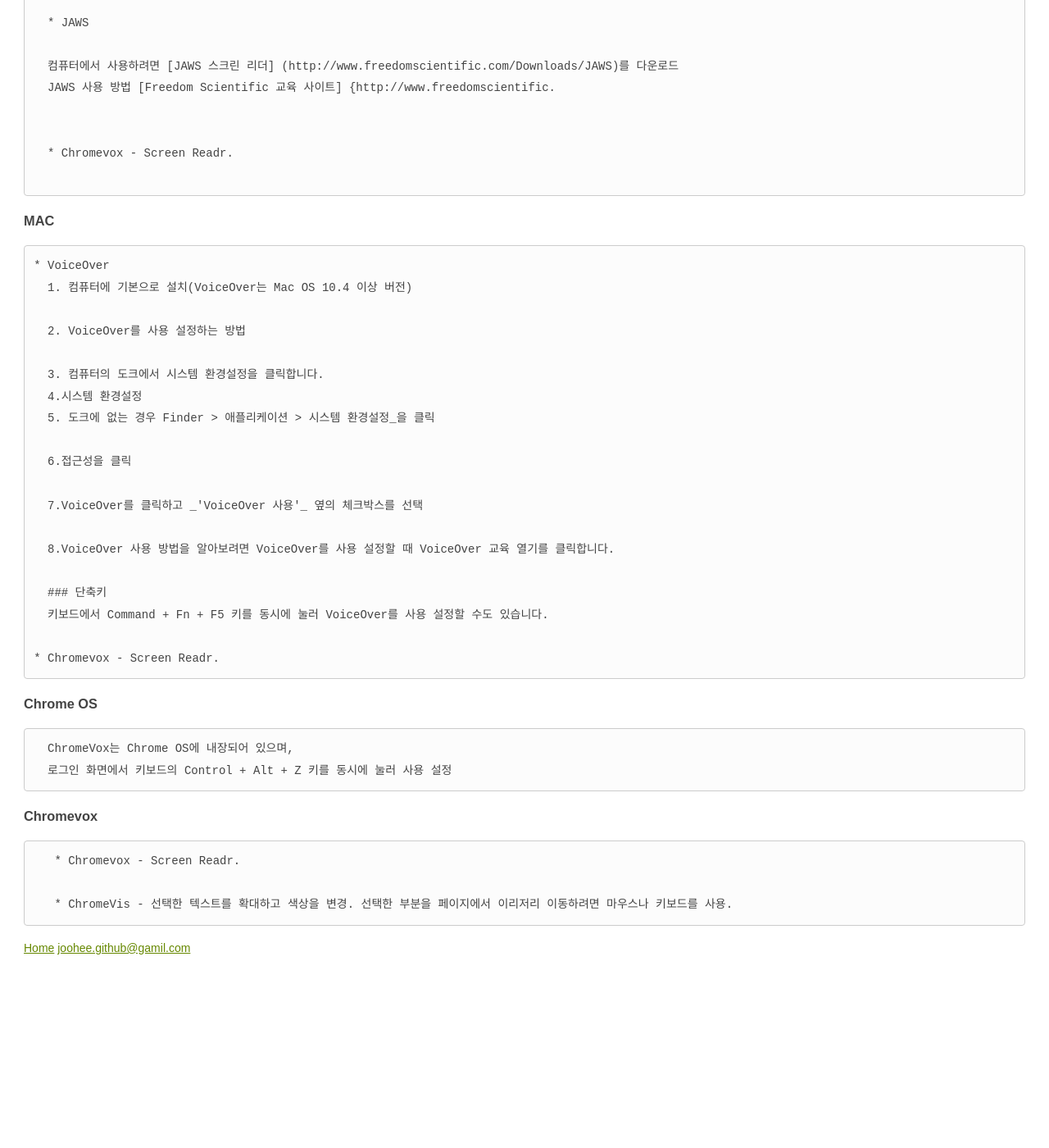
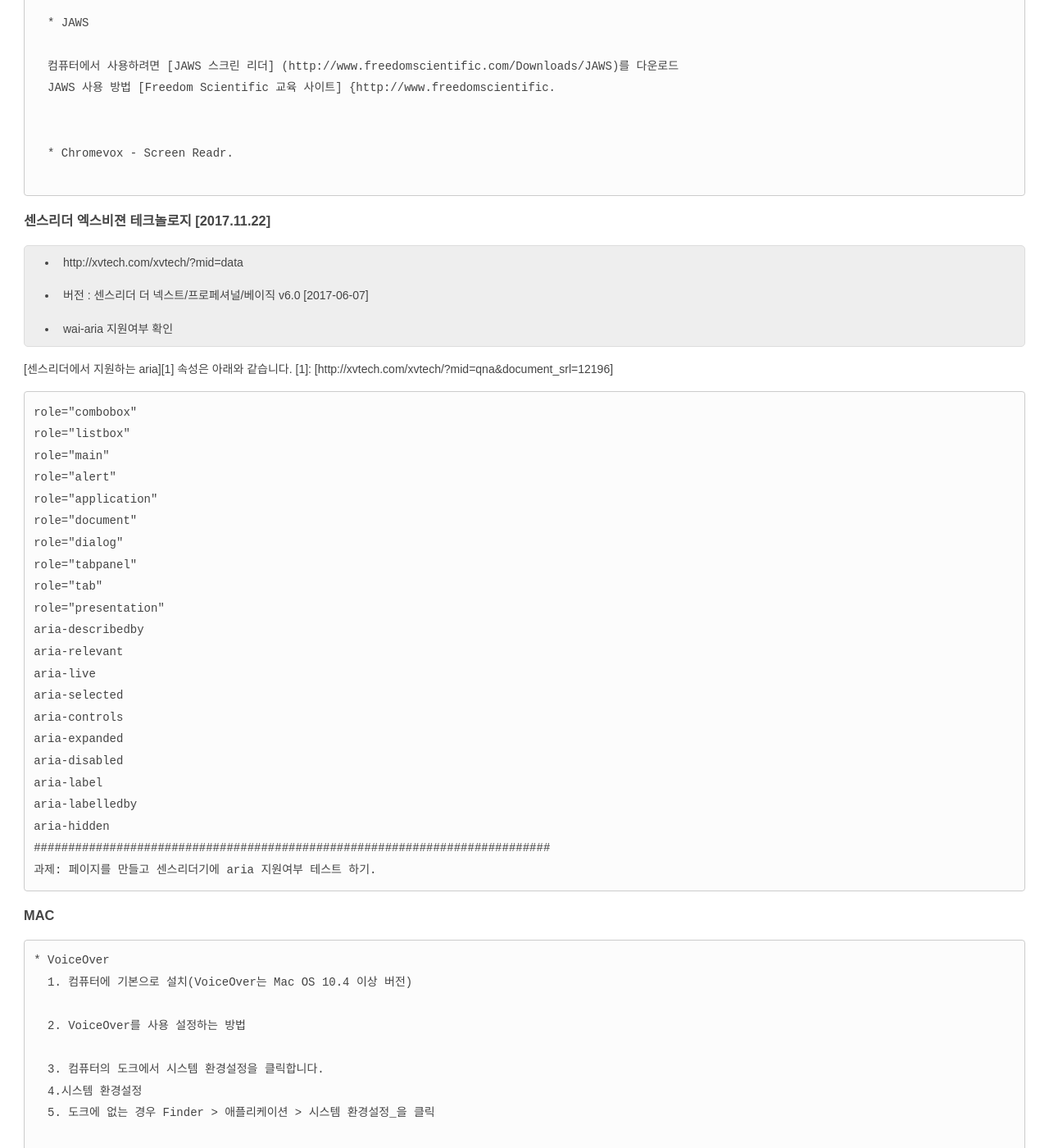
Before and after one commit to joohee-lee/joohee-lee.github.io, a Jekyll site: the page built from _posts/2016-03-23-issue_08.md, in a window 1280 px wide and 1400 px high, scrolled down 700 px. Shown: the whole window at 82% size. Built offline with Jekyll 4.4.1, drawn with Linux system fonts in a browser that asks for light colours; before the commit the page ends 1877 px from its top, so only the background shows below that.

Commit message:
센스리더 관련 내용 Update

```diff
--- a/_posts/2016-03-23-issue_08.md
+++ b/_posts/2016-03-23-issue_08.md
@@ -1,6 +1,6 @@
 ---
 layout : post
-title :  Screen Reader
+title :  Screen Reader [ update. 2017.11.22]
 categories:
 - issue
 ---
@@ -58,6 +58,41 @@
 
 ~~~
 
+
+### 센스리더 엑스비젼 테크놀로지 [2017.11.22]
+- http://xvtech.com/xvtech/?mid=data
+- 버전 : 센스리더 더 넥스트/프로페셔널/베이직 v6.0 [2017-06-07]
+- wai-aria 지원여부 확인
+
+[센스리더에서 지원하는 aria][1] 속성은 아래와 같습니다.
+[1]: [http://xvtech.com/xvtech/?mid=qna&document_srl=12196]
+
+	role="combobox"
+	role="listbox"
+	role="main"
+	role="alert"
+	role="application"
+	role="document"
+	role="dialog"
+	role="tabpanel"
+	role="tab"
+	role="presentation"
+	aria-describedby
+	aria-relevant
+	aria-live
+	aria-selected
+	aria-controls
+	aria-expanded
+	aria-disabled
+	aria-label
+	aria-labelledby
+	aria-hidden
+	###########################################################################
+	과제: 페이지를 만들고 센스리더기에 aria 지원여부 테스트 하기.
+
+
+
+
 ### MAC
 
 	* VoiceOver
```
